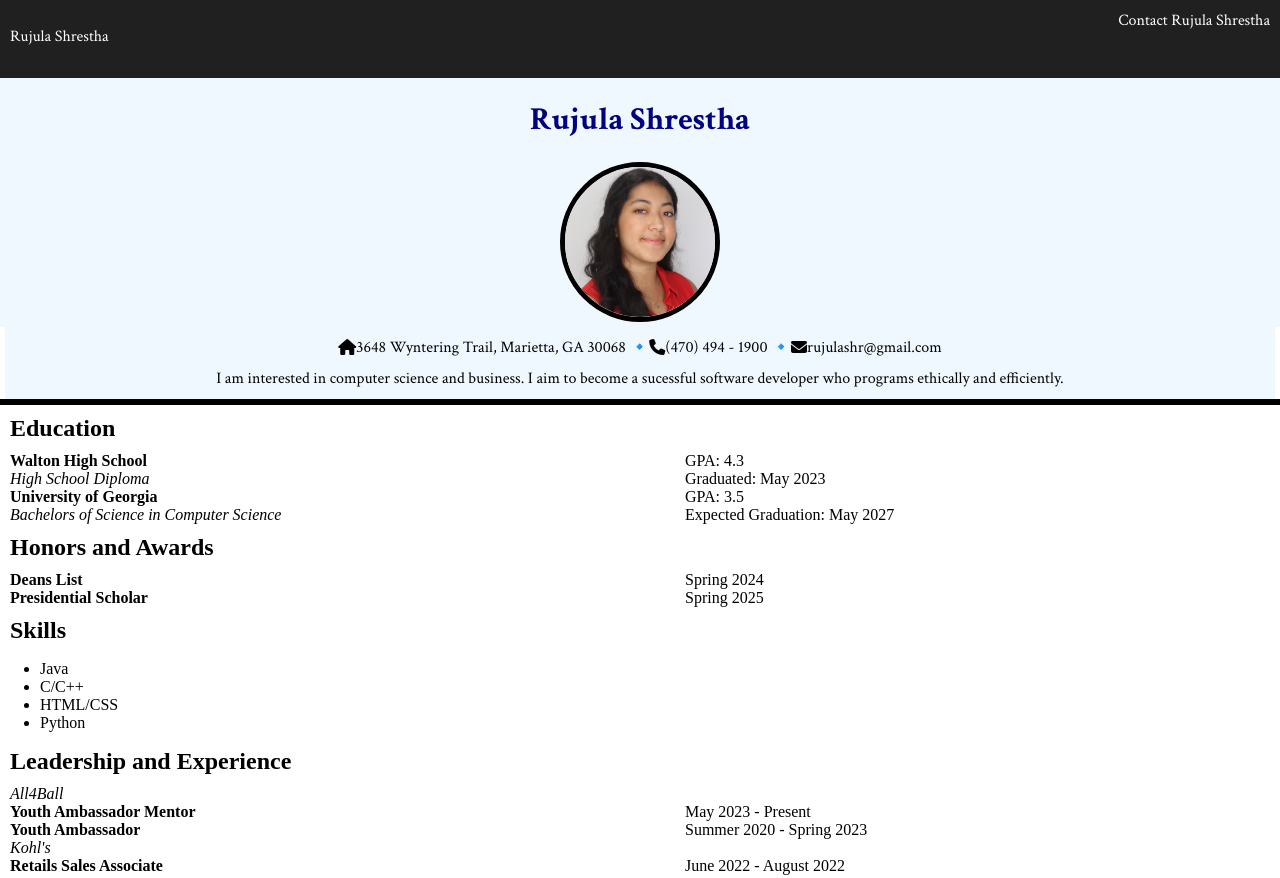
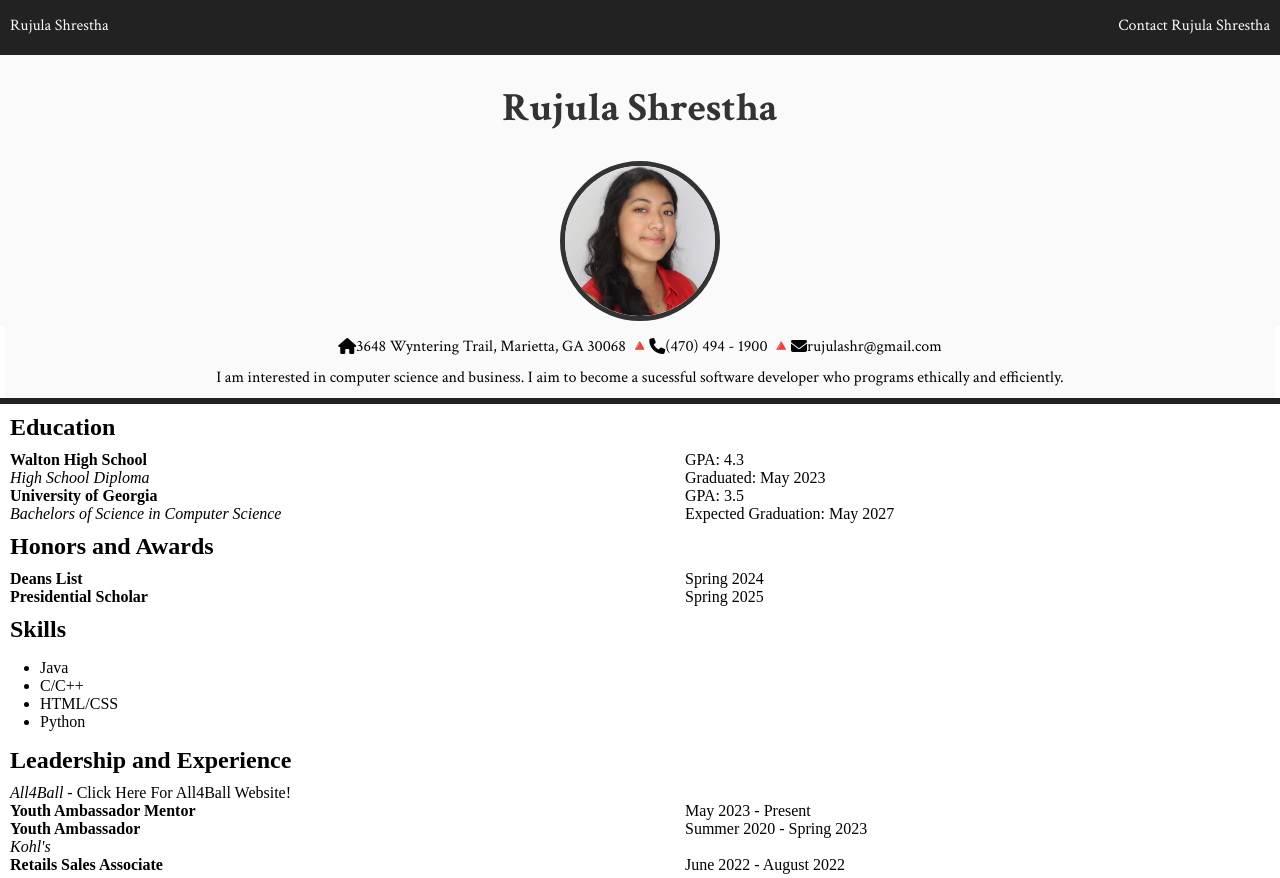
Before and after one commit to rujulashr/css-cv.github.io, a website: page index.html in a window 1280 px wide. Shown: the top 878 px of the page. Drawn offline with Linux system fonts and the light colour scheme.

Commit message:
added more links and adjusted some appearance stuff

```diff
--- a/css/style.css
+++ b/css/style.css
@@ -6,19 +6,21 @@ body {
 nav {
   display: flex;
   justify-content: space-between;
-	background-color: rgb(32, 32, 32);
+  align-items: center;
+	background-color: #222222;
   padding: 10px 10px 15px 10px;
   font-family:'Crimson Text', sans-serif;
-  color: white;
+  color: #FAFAFA;
+  height: 30px;
 }
 
 nav a {
-  color: white;
+  color: #FAFAFA;
   text-decoration: none;
 }
 
 nav a:hover {
-  color: blue;
+  color: #728da1;
   text-decoration: underline;
 }
 
@@ -36,32 +38,35 @@ footer a {
 }
 
 footer a:hover {
-  color: blue;
+  color: #297cbc;
   text-decoration: underline;
 }
 
 /*********** Splash Page ************************/
 header {
+  background-color: #FAFAFA;
   display: flex;
   flex-direction: column;
   font-family:'Crimson Text', sans-serif;
-  background-color: aliceblue;
   align-items: center;
 }
 
 header h1 {
   font-family:'Crimson Text', sans-serif;
-  color: #000080;
+  font-size: 40px;
+  /* color: #000080;*/
+  color: #333333;
 }
 
 header img {
   border: 5px solid;
   border-radius: 50%;
+  border-color: #333333;
   margin: 0px 0px 5px 0px;
 }
 
 .address {
- background-color: aliceblue;
+ background-color: #FAFAFA;
  display: flex;
  justify-content: center;
  align-items: center;
@@ -73,7 +78,7 @@ header img {
 .tagline {
   display: flex;
   justify-content: center;
-  background-color: aliceblue;
+  background-color: #FAFAFA;
   font-family:'Crimson Text', sans-serif;
   padding: 5px 0px 10px 0px;
   margin: 0px 5px;
@@ -82,7 +87,7 @@ header img {
 /************* Sections ********************/
 hr {
   margin: 0px;
-  border: black solid;
+  border: #222222 solid;
 }
 
 h2 {
@@ -134,7 +139,7 @@ section a:hover {
   border: solid 5px;
   box-shadow: 0 2px 4px 0 rgba(0,0,0,0.2);
   margin: 5px;
-  background-color: aliceblue;
+  background-color: #FAFAFA;
 }
 
 .container {
--- a/index.html
+++ b/index.html
@@ -27,9 +27,9 @@
     </header>
         <p class="address">
             <i class="fa-solid fa-house"></i>
-            3648 Wyntering Trail, Marietta, GA 30068 🔹
+            3648 Wyntering Trail, Marietta, GA 30068 🔺
             <i class="fa-solid fa-phone"></i>
-            (470) 494 - 1900 🔹
+            (470) 494 - 1900 🔺
             <i class="fa-solid fa-envelope"></i>
             rujulashr@gmail.com
         </p>
@@ -74,7 +74,7 @@
     <section>
         <h2>Leadership and Experience</h2>
         <dl>
-            <dt><i><a href="https://all4ball.org/">All4Ball</a></i></dt><dd></dd>
+            <dt><i>All4Ball - </i> <a href="https://all4ball.org/"> Click Here For All4Ball Website! </a></dt><dd></dd>
             <dt><b>Youth Ambassador Mentor</b></dt><dd>May 2023 - Present</dd>
             <dt><b>Youth Ambassador</b></dt><dd>Summer 2020 - Spring 2023</dd>
             <!-- <a href="https://all4ball.org/">All4Ball Website</a> -->
@@ -117,6 +117,7 @@
                 <ul>
                     <li>Created a Survey Sheet inspired by Google Forms</li>
                     <li>Utilized HTML, CSS, Javascript</li>
+                    <li><a href="https://rujulashr.github.io/Survey-Project/">Take a look at my survey!</a></li>
                 </ul>
              </div>
         </div>
```
